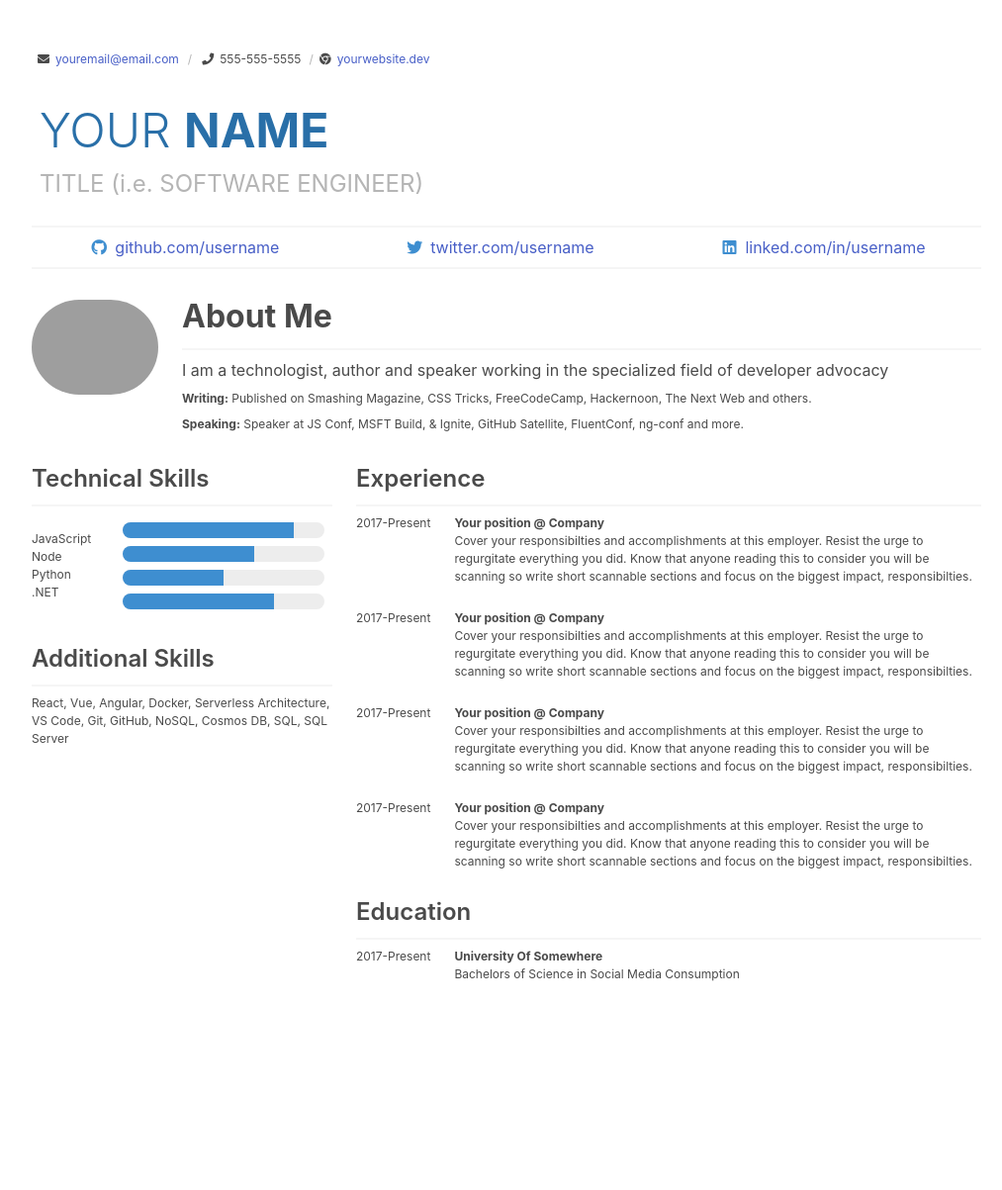
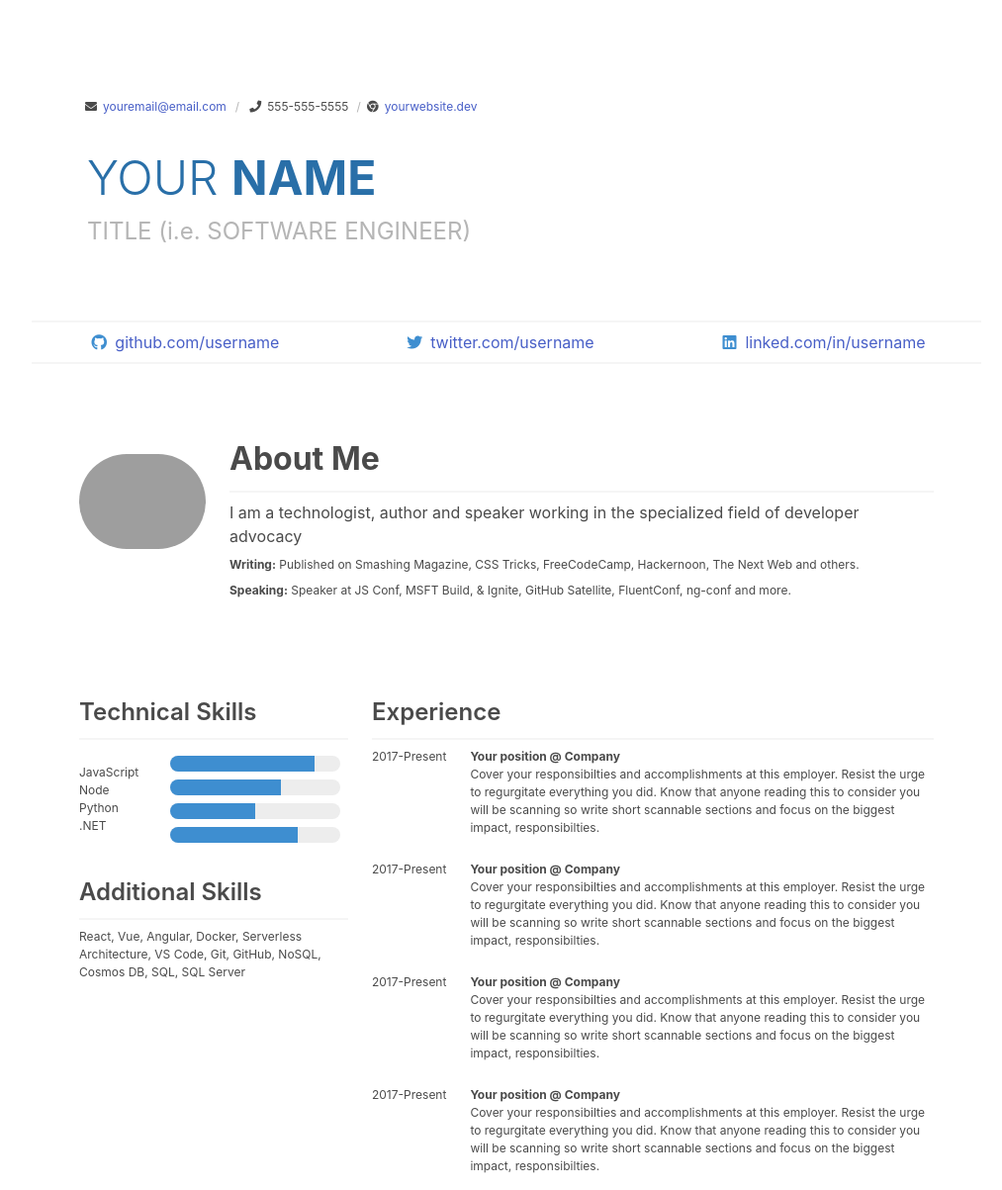
Before and after one commit to burkeholland/bulma-resume, a plain HTML site: page index.html in a window 1280 px wide. Shown: the top 1203 px of the page at 99% size, without its empty margins (128-1141 px from the left). Before the commit the page ends 1042 px from the top, so only its background shows below. Drawn offline with nearby package versions, Linux system fonts and the light colour scheme; grey boxes are pictures that could not be loaded.

Commit message:
Refactor header and sections in index.html

```diff
--- a/index.html
+++ b/index.html
@@ -10,9 +10,9 @@
 </head>
 
 <body class="is-size-7">
-
     <div class="section">
         <div class="container is-max-desktop">
+            <section class="section">
                 <header>
                     <nav class="breadcrumb is-size-7">
                         <ul>
@@ -34,7 +34,7 @@
                                     <span class="mr-2">555-555-5555</span>
                                 </span>
                             </li>
-                        <li class="is-hidden-mobile">
+                            <li>
                                 <span class="icon-text">
                                     <span class="icon mr-0">
                                         <i class="fab fa-chrome"></i>
@@ -55,6 +55,7 @@
                         </div>
                     </div>
                 </header>
+            </section>
             <section>
                 <hr class="mb-2">
                 <div class="level mb-0 is-mobile is-size-6">
@@ -100,7 +101,7 @@
                 </div>
                 <hr class="mt-2">
             </section>
-            <section id="aboutMe">
+            <section id="aboutMe" class="section">
                 <div class="columns is-vcentered is-mobile">
                     <div class="column is-narrow is-hidden-mobile">
                         <figure class="image is-128x128">
@@ -126,7 +127,7 @@
                     </div>
                 </div>
             </section>
-            <section class="mt-4">
+            <section class="section">
                 <div class="columns">
                     <div class="column is-one-third">
                         <section id="technicalSkills">
```
Lines whose indentation alone changed are shown as unchanged.
